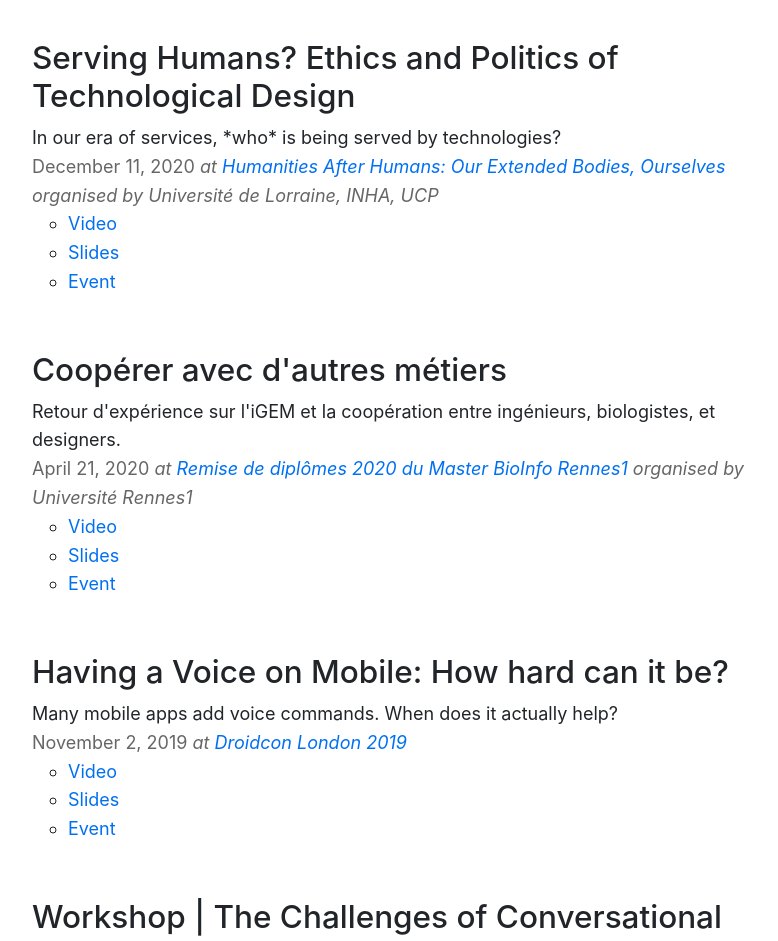
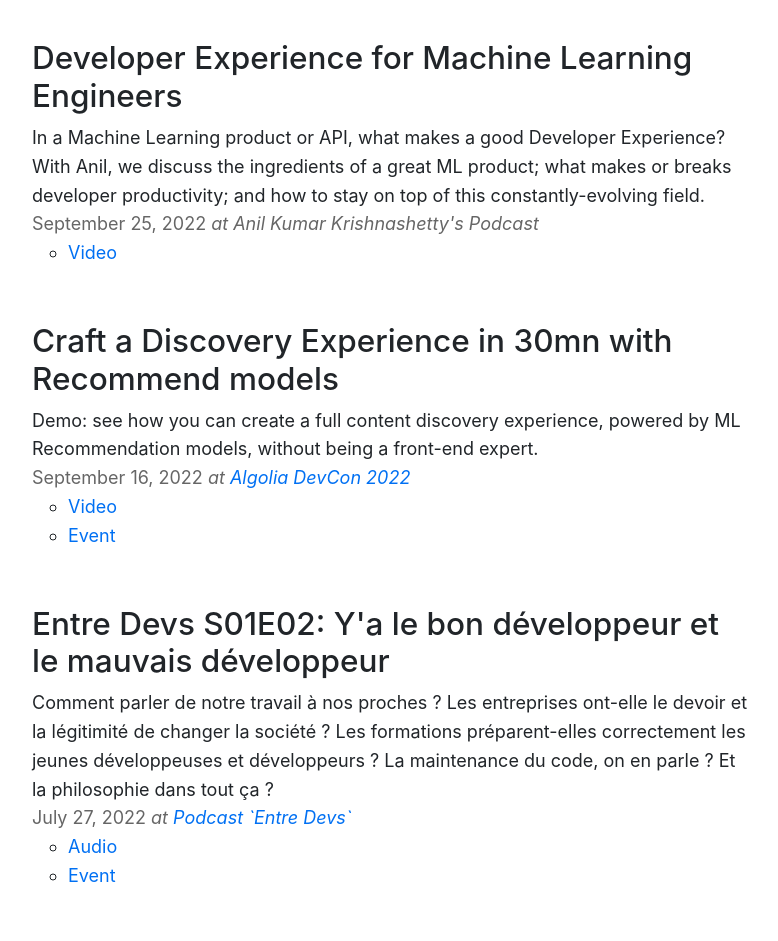
Before and after one commit to PLNech/www, a Next.js app in the folder next/: page /talks in a window 1280 px wide. Shown: the part 360-1301 px from the top of the page, without its empty margins (248-1026 px from the left). Built offline with nearby package versions, Linux system fonts and the light colour scheme.

Commit message:
Site: slight UI improvement, missing talks

```diff
--- /dev/null
+++ b/next/content/talks/dx_for_ml.md
@@ -0,0 +1,7 @@
+---
+title: "Developer Experience for Machine Learning Engineers"
+description: "In a Machine Learning product or API, what makes a good Developer Experience? With Anil, we discuss the ingredients of a great ML product; what makes or breaks developer productivity; and how to stay on top of this constantly-evolving field."
+date: '2022-09-25'
+context: Anil Kumar Krishnashetty's Podcast
+video: https://www.youtube.com/watch?v=_c_U1O9SRqk
+---
--- /dev/null
+++ b/next/content/talks/entredevs copy.md
@@ -0,0 +1,8 @@
+---
+title: "Craft a Discovery Experience in 30mn with Recommend models"
+description: "Demo: see how you can create a full content discovery experience, powered by ML Recommendation models, without being a front-end expert."
+date: '2022-09-16'
+context: Algolia DevCon 2022
+event: https://www.algolia.com/devcon/#speakers
+video: https://www.youtube.com/watch?v=efDcR-7dYE8
+---
--- /dev/null
+++ b/next/content/talks/entredevs.md
@@ -0,0 +1,8 @@
+---
+title: "Entre Devs S01E02: Y'a le bon développeur et le mauvais développeur"
+description: "Comment parler de notre travail à nos proches ? Les entreprises ont-elle le devoir et la légitimité de changer la société ? Les formations préparent-elles correctement les jeunes développeuses et développeurs ? La maintenance du code, on en parle ? Et la philosophie dans tout ça ?"
+date: '2022-07-27'
+context: Podcast `Entre Devs`
+event: https://www.entredevspodcast.com/
+audio: https://shows.acast.com/entre-devs/episodes/y-a-le-bon-developpeur-et-le-mauvais-developpeur
+---
--- /dev/null
+++ b/next/content/talks/voicesummit19.md
@@ -0,0 +1,7 @@
+---
+title: 'Roundtable: Creating Voice Experiences That Win Hearts & Minds'
+description: 'Learn how to design voice experiences that are not just functionally intelligent, but also emotionally intelligent.'
+date: '2019-07-23'
+context: Voice Summit 19, Newark [NJ], United States
+event: https://www.voicesummit.ai/speakers-2019
+---
--- a/next/pages/index.js
+++ b/next/pages/index.js
@@ -75,7 +75,8 @@ export default function Home({ posts, talks }) {
             sharing my passions and teaching useful patterns, to questioning our
             current mental models.
           </p>
-          <h5 className={utilStyles.headingLg}>Most recent talks</h5>
+          <hr />
+          <h6 className={utilStyles.headingLg}>Most recent talks</h6>
           <ul className={utilStyles.list}>
             {talks.map(({ id, title, description }) => (
               <li className={utilStyles.listItem} key={id}>
--- a/next/pages/talks.js
+++ b/next/pages/talks.js
@@ -49,6 +49,7 @@ export default function Talks({ talks, selection }) {
               date,
               org,
               context,
+              audio,
               video,
               slides,
               event,
@@ -71,9 +72,14 @@ export default function Talks({ talks, selection }) {
                     )}
                   </small>{" "}
                   <ul className="links">
-                    {video && (
+                  {video && (
                       <li>
                         <a href={video}>Video</a>
+                      </li>
+                    )}
+                    {audio && (
+                      <li>
+                        <a href={audio}>Audio</a>
                       </li>
                     )}
                     {slides && (
```
Also changed, not shown: next/content/hydras/fantome.md (added, +5 -0 lines).
